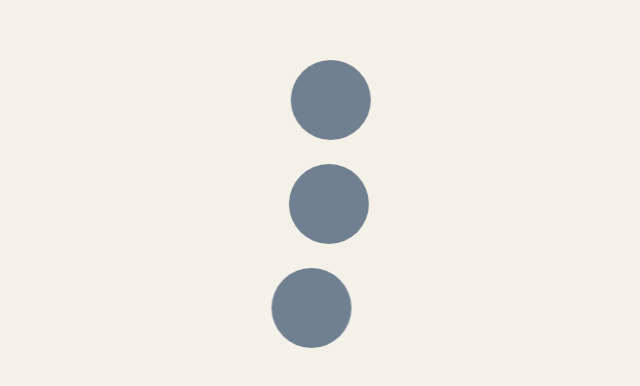
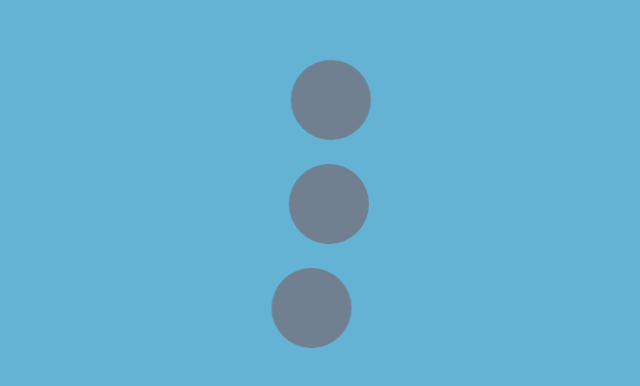
Before and after one commit to erivver/kanglee60231149, a plain HTML site: page shark-motion/dist/index.html in a window 1280 px wide. Shown: the part 196-582 px from the top of the page, without its empty margins (321-961 px from the left). Drawn offline with Linux system fonts and the light colour scheme.

Commit message:
Update index.html

```diff
--- a/shark-motion/dist/index.html
+++ b/shark-motion/dist/index.html
@@ -6,7 +6,7 @@
 <meta name="description" content="세 개의 원으로 표현한 좌우 왕복 움직임">
 <title>Shark Motion</title>
 <style>
-:root { --period: 2.4s; --size: 80px; --gap: 24px; --ink: #708090; --paper: #F4F1E8; }
+:root { --period: 2.4s; --size: 80px; --gap: 24px; --ink: #708090; --paper: #64b2d4; }
 * { box-sizing: border-box; }
 html, body { margin: 0; width: 100%; min-height: 100%; background: var(--paper); }
 body { overflow: hidden; }
```
